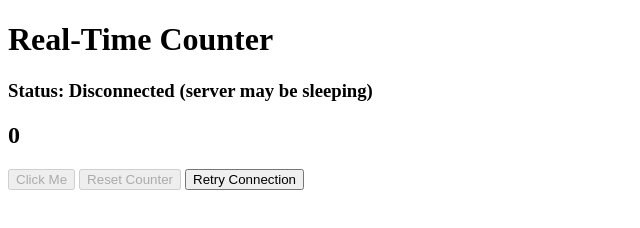
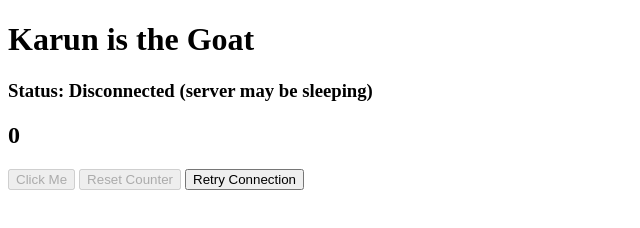
Before and after one commit to Kusooon/dt468clienttest, a plain HTML site: page index.html in a window 1280 px wide. Shown: the whole page, without its empty margins (0-640 px from the left). Drawn offline with Linux system fonts and the light colour scheme.

Commit message:
Update index.html

```diff
--- a/index.html
+++ b/index.html
@@ -7,7 +7,7 @@
 
 <body>
 
-<h1>Real-Time Counter</h1>
+<h1>Karun is the Goat</h1>
 
 <h3>Status: <span id="status">Connecting...</span></h3>
 
```
